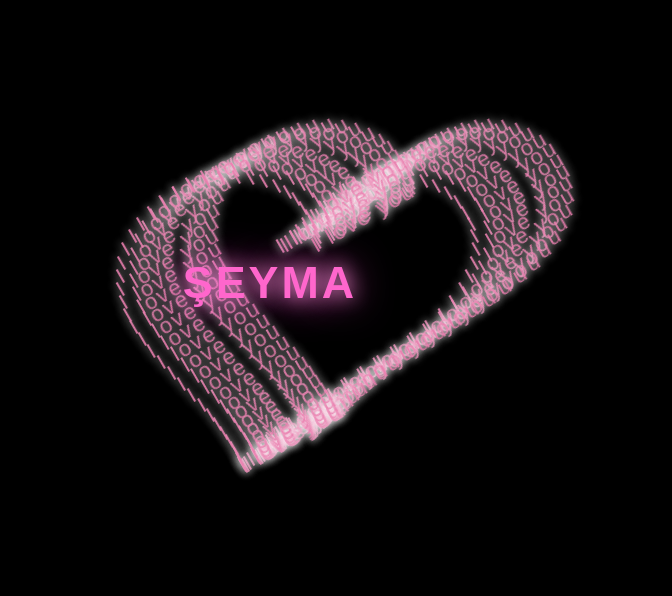
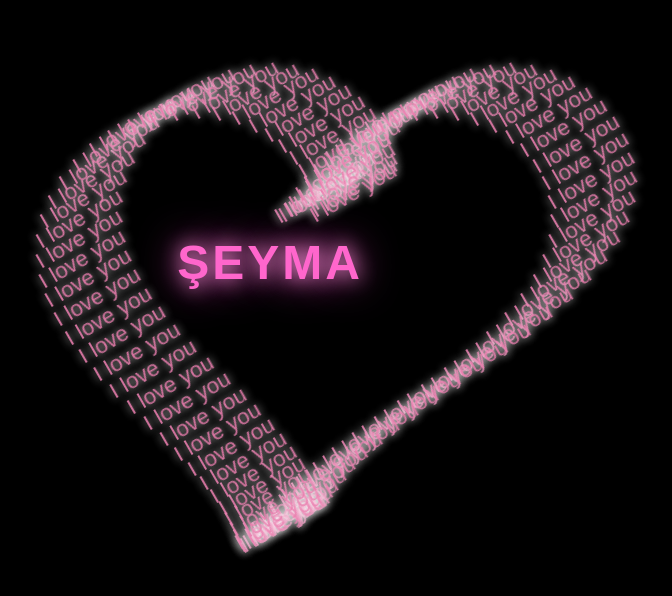
Before and after one commit to seniseviyorum73962/seniseviyorum73962.github.io, a plain HTML site: page index.html in a window 1280 px wide. Shown: the part 118-714 px from the top of the page, without its empty margins (370-1042 px from the left). Drawn offline with Linux system fonts and the light colour scheme.

Commit message:
index.html

```diff
--- a/index.html
+++ b/index.html
@@ -19,17 +19,17 @@
 
     #ui {
         position: relative;
-        width: 350px;
-        height: 350px;
+        width: 500px;
+        height: 500px;
     }
 
-    /* ORTA YAZI (DÜZELTİLDİ) */
+    /* ORTA YAZI – TEMAS ETMESİN DİYE YUKARI ALINDI */
     #center-name {
         position: absolute;
-        left: 175px;      /* tam merkez */
-        top: 175px;       /* tam merkez */
-        transform: translate(-50%, -50%);
-        font-size: 2.8rem;
+        left: 250px;
+        top: 250px;
+        transform: translate(-50%, -50%) translateY(-20px);
+        font-size: 3rem;
         font-weight: bold;
         color: #ff66cc;
         text-shadow: 0 0 20px #ff99dd, 0 0 40px #ff44cc;
@@ -44,7 +44,6 @@
         font-size: 1.4rem;
         transform: translateY(-100%) rotateZ(-30deg);
         text-shadow: 0 0 10px #fff;
-        letter-spacing: 2px;
         white-space: nowrap;
         opacity: 0.9;
     }
@@ -80,11 +79,12 @@ for (let i = 0; i < count; i++) {
 
     let angle = (i / count) * Math.PI * 2;
 
+    // KALP BÜYÜYOR – ÇARPAN 10 → 15 YAPILDI
     let x = 16 * Math.pow(Math.sin(angle), 3);
     let y = 13 * Math.cos(angle) - 5 * Math.cos(2 * angle) - 2 * Math.cos(3 * angle) - Math.cos(4 * angle);
 
-    span.style.left = `${x * 10 + 175}px`;
-    span.style.top = `${-y * 10 + 175}px`;
+    span.style.left = `${x * 15 + 250}px`;
+    span.style.top = `${-y * 15 + 250}px`;
     span.style.setProperty("--i", i);
     span.textContent = text;
 
```
